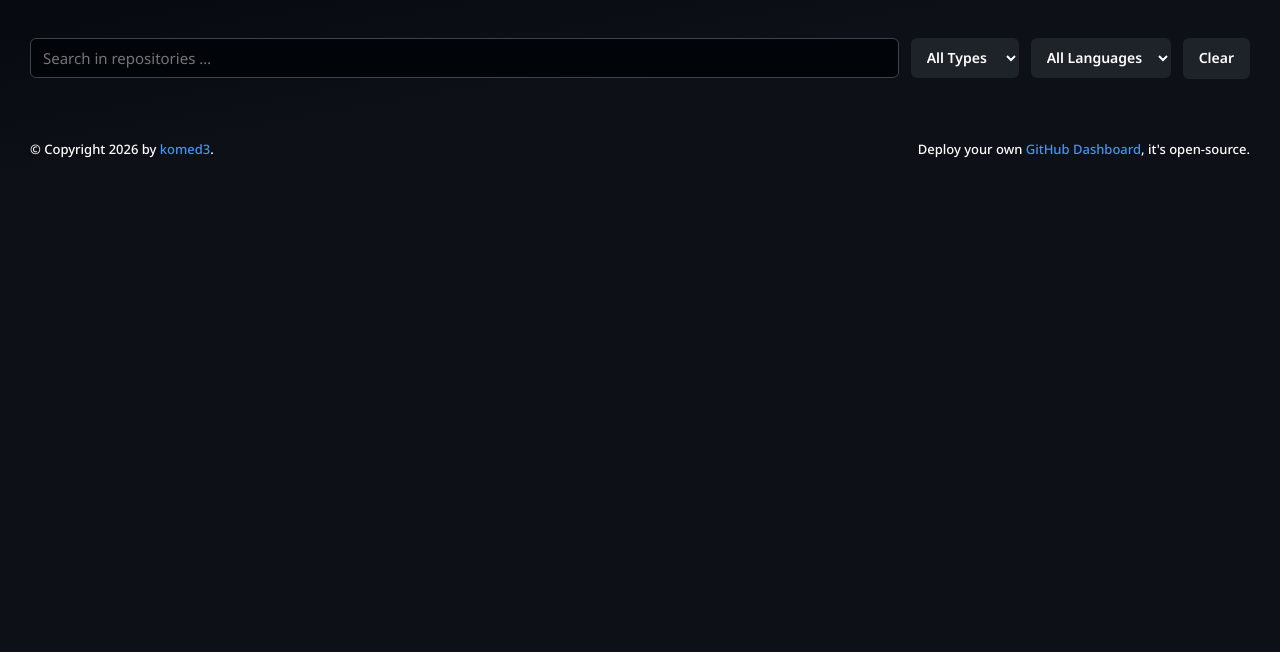
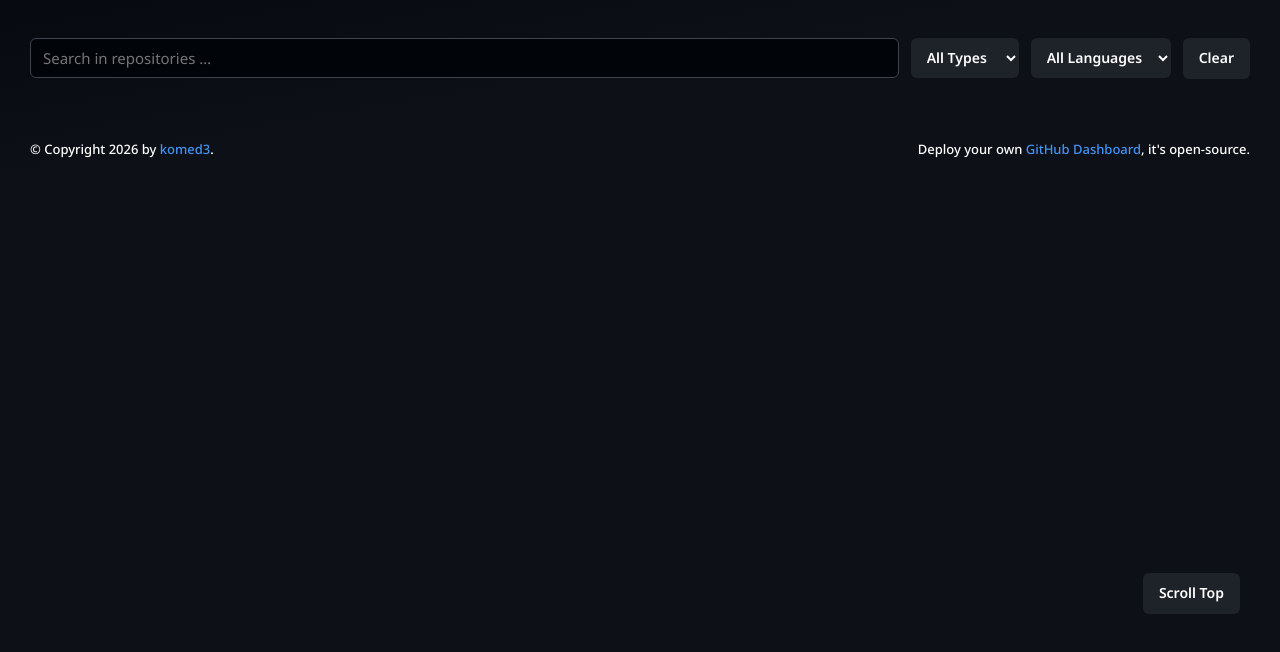
Before and after one commit to komed3/gh-stats, a website: page repos.htm in a window 1280 px wide. Shown: the part 146-798 px from the top of the page. Drawn offline with nearby package versions, Linux system fonts and the light colour scheme; no server answers.

Commit message:
add scroll top btn

```diff
--- a/repos.htm
+++ b/repos.htm
@@ -50,5 +50,6 @@
             <p>&copy; Copyright 2026 by <a href="https://komed3.de">komed3</a>.</p>
             <p>Deploy your own <a href="https://github.com/komed3/gh-stats">GitHub Dashboard</a>, it's open-source.</p>
         </footer>
+        <a href="#" class="btn scroll-top">Scroll Top</a>
     </body>
 </html>
--- a/static/styles/app.css
+++ b/static/styles/app.css
@@ -162,3 +162,9 @@ footer {
     font-size: 13px;
     font-weight: 500;
 }
+
+.scroll-top {
+    position: fixed;
+    right: 40px;
+    bottom: 40px;
+}
```
Also changed, not shown: static/styles/app.min.css.
